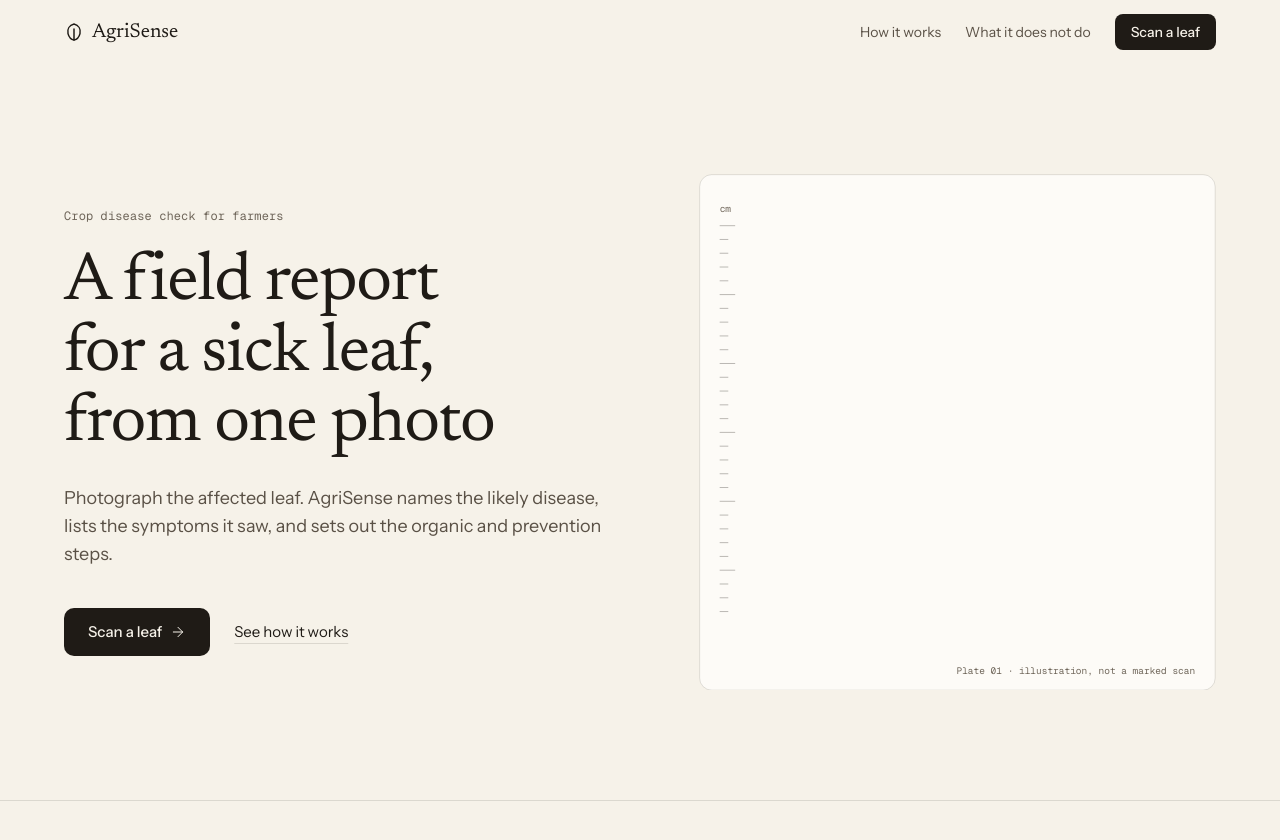
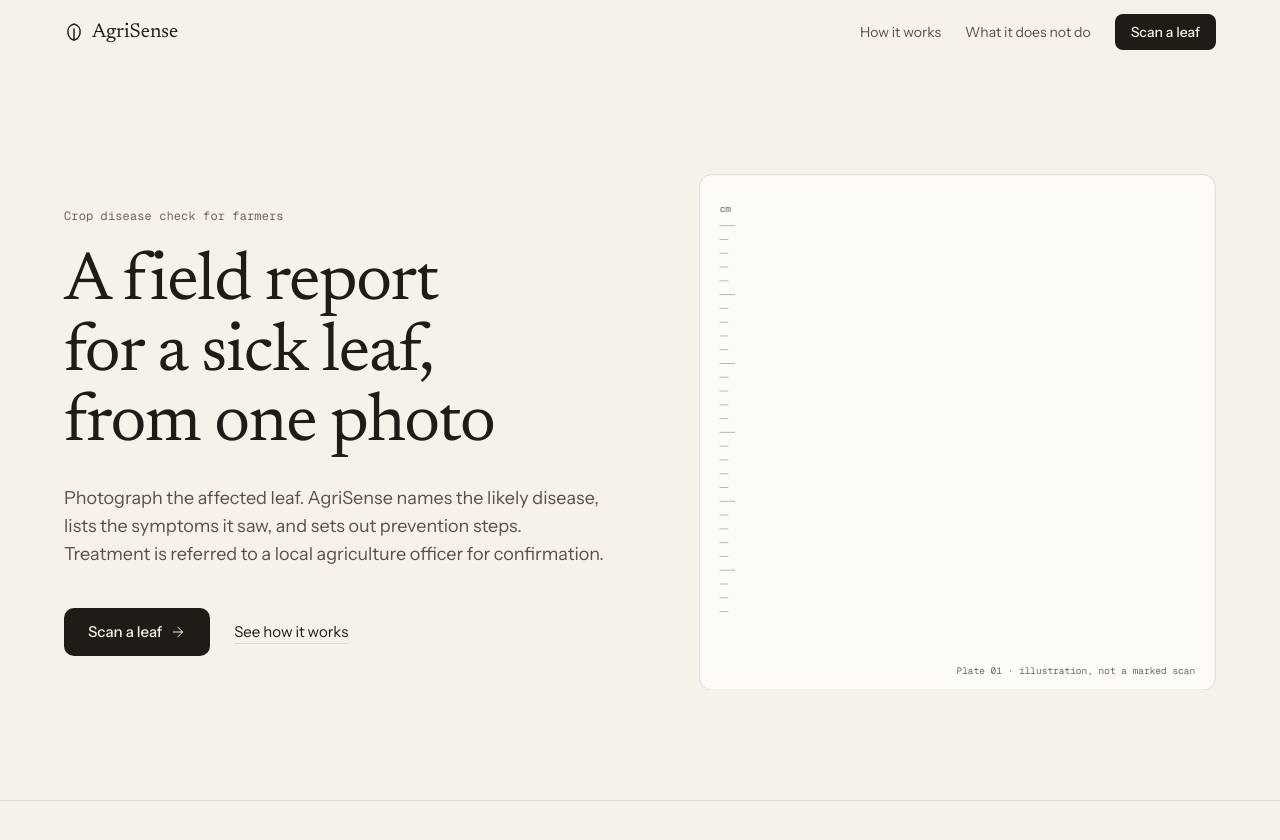
Before and after one commit to shashanthnetha/agrisense-ai, a Next.js app in the folder agrisense-web/: page / in a window 1280 px wide. Shown: the top 840 px of the page. Built offline with nearby package versions, Linux system fonts and the light colour scheme.

Commit message:
Update report step with treatment referral details

```diff
--- a/agrisense-web/src/app/page.tsx
+++ b/agrisense-web/src/app/page.tsx
@@ -6,7 +6,7 @@ import { LeafPlate } from "@/components/site/LeafPlate";
 const STEPS = [
   { n: "01", title: "Photograph", body: "One affected leaf, in daylight, filling most of the frame." },
   { n: "02", title: "Read", body: "The photo is read for crop, visible symptoms and how much of the leaf is affected." },
-  { n: "03", title: "Report", body: "A short report with the likely disease, what to do first, organic steps and prevention." },
+  { n: "03", title: "Report", body: "A short report with the likely disease, the symptoms seen and prevention. Treatment is referred to a local agriculture officer for confirmation." },
   { n: "04", title: "Listen", body: "When audio is enabled for this demo, a short spoken summary of the result is available in English, Hindi, Tamil or Telugu." },
 ];
 
@@ -39,7 +39,7 @@ export default function LandingPage() {
               A field report for a sick leaf, from one photo
             </h1>
             <p className="mt-6 max-w-[34rem] text-[18px] leading-[28px] text-ink-2">
-              Photograph the affected leaf. AgriSense names the likely disease, lists the symptoms it saw, and sets out the organic and prevention steps.
+              Photograph the affected leaf. AgriSense names the likely disease, lists the symptoms it saw, and sets out prevention steps. Treatment is referred to a local agriculture officer for confirmation.
             </p>
             <div className="mt-10 flex flex-wrap items-center gap-x-6 gap-y-4">
               <Link href="/scan" className="inline-flex h-12 items-center gap-2 rounded-[10px] bg-ink px-6 text-[15px] font-medium text-paper transition-[transform,background-color] duration-150 hover:bg-ink/85 active:scale-[0.98]">
```
